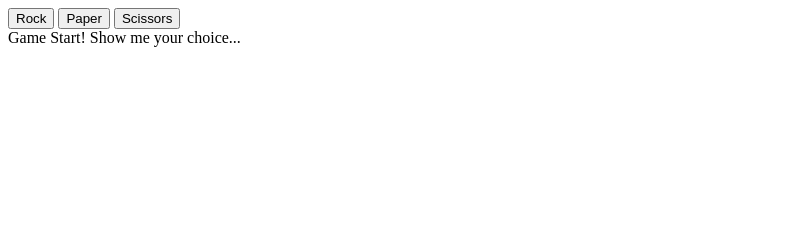
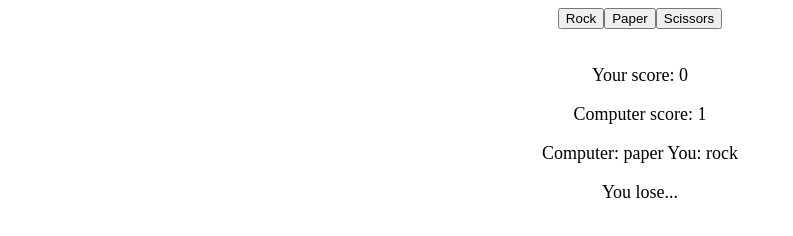
Before and after one commit to SamHou0/odin-rock-paper, a plain HTML site: page index.html in a window 1280 px wide. Both pictures are taken after a click on the button "Rock". Shown: the whole page, without its empty margins (0-793 px from the left). Drawn offline with Linux system fonts and the light colour scheme.

Commit message:
Fix logic and add basic design

```diff
--- a/index.html
+++ b/index.html
@@ -4,17 +4,21 @@
 <head>
     <meta charset="UTF-8">
     <meta name="viewport" content="width=device-width, initial-scale=1.0">
+    <link rel="stylesheet" href="./style.css">
     <title>Rock paper scissors!</title>
 </head>
 
 <body>
+    <div id="body-wrapper">
         <div id="player-choice">
             <button id="rock-button">Rock</button>
             <button id="paper-button">Paper</button>
             <button id="scissors-button">Scissors</button>
         </div>
         <div id="result">
-        Game Start! Show me your choice...
+            <p>Your score: <span id="human-score">0</span></p>
+            <p>Computer score: <span id="computer-score">0</span></p>
+        </div>
     </div>
     <script src="./script.js">
     </script>
--- a/script.js
+++ b/script.js
@@ -2,12 +2,19 @@ let humanScore = 0;
 let computerScore = 0;
 const playerChoiceSection = document.querySelector("#player-choice");
 const resultSection = document.querySelector("#result");
+const humanScoreSpan = document.querySelector("#human-score");
+const computerScoreSpan = document.querySelector("#computer-score");
 
 function appendResult(message) {
     const para = document.createElement("p");
     para.textContent = message;
     resultSection.appendChild(para);
 }
+function updateScore() {
+    humanScoreSpan.textContent = humanScore;
+    computerScoreSpan.textContent = computerScore;
+}
+
 function getRandomChoice() {
     let numChoice = Math.floor(Math.random() * 3);
     if (numChoice === 0) {
@@ -32,8 +39,10 @@ function Tie() {
 function playRound(computerChoice, humanChoice) {
     computerChoice = computerChoice.toLowerCase();
     humanChoice = humanChoice.toLowerCase();
+    appendResult("Computer: "+computerChoice+" You: "+humanChoice);
     if (humanChoice === "rock") {
         if (computerChoice === "paper") {
+            computerWin();
         } else if (computerChoice === "scissor") {
             humanWin();
         } else {
@@ -56,14 +65,16 @@ function playRound(computerChoice, humanChoice) {
             Tie();
         }
     }
+    updateScore();
     checkWin();
 }
 function checkWin() {
-    if (humanScore <= 5 && computerScore <= 5) return;
+    if (humanScore < 5 && computerScore < 5) return;
     const winner = humanScore > computerScore ? "You" : "Computer";
     appendResult("Winner is " + winner + "!");
     appendResult("Your score: " + humanScore);
     appendResult("Computer score: " + computerScore);
+    playerChoiceSection.remove();
 }
 for (const item of playerChoiceSection.children) {
     item.addEventListener('click', () => playRound(getRandomChoice(), item.textContent));
--- /dev/null
+++ b/style.css
@@ -0,0 +1,15 @@
+body{
+    font-size: large;
+    text-align: center;
+}
+#body-wrapper{
+    margin: 0.2rem;
+    display: flex;
+    flex-direction: column;
+    align-items: stretch;
+}
+#player-choice{
+    display: flex;
+    justify-content: center;
+    margin-bottom: 1em;
+}
```
Lines whose indentation alone changed are shown as unchanged.
